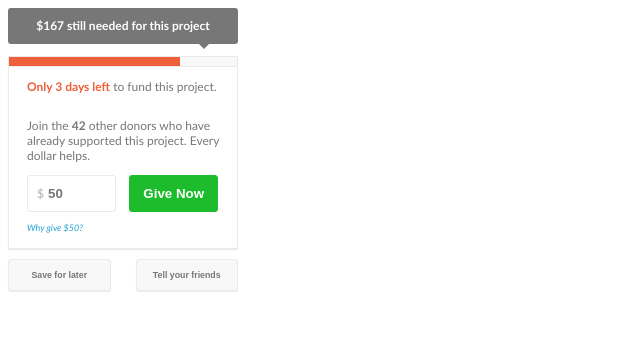
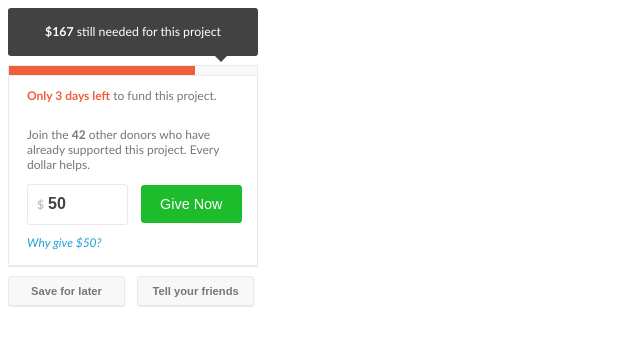
Before and after one commit to mlharris516/techtonic-part-1, a plain HTML site: page index.html in a window 1280 px wide. Shown: the whole page, without its empty margins (0-640 px from the left). Drawn offline with Linux system fonts and the light colour scheme.

Commit message:
added final fine tuning

```diff
--- a/index.html
+++ b/index.html
@@ -8,13 +8,13 @@
 
 <body>
   <header class="give-now-header">
-    <h1><span style="font-weight:bold">$167</span> still needed for this project</h1>
+    <h1><span style=font-weight:bold>$167</span> still needed for this project</h1>
   </header>
   <div class="progress-bar">
     <div></div>
   </div>
   <div class="main">
-    <p><span style="color:#EF5F3C;font-weight:bold">Only 3 days left</span> to fund this project.</p>
+    <p class=""><span style="color:#EF5F3C;font-weight:bold">Only 3 days left</span> to fund this project.</p>
     <p>Join the <span style=font-weight:bold>42</span> other donors who have already supported this project. Every dollar helps.</p>
     <form class="give-now">
       <!--div class to add dollar sign in text input-->
@@ -27,8 +27,8 @@
     <br>
   </div>
   <footer class="give-now-footer">
-    <button class="save-for-later">Save for later</button>
-    <button class="tell-your-friends">Tell your friends</button>
+    <button class="footer-button-1">Save for later</button>
+    <button class="footer-button-2">Tell your friends</button>
   </footer>
 </body>
 
--- a/stylesheet.css
+++ b/stylesheet.css
@@ -1,53 +1,54 @@
 * {
 	box-sizing: border-box;
-
 }
 
 body {
   font-family: "rooney-sans", Avenir-Book, Calibri, sans-serif;
   color: #424242;
-
+}
+header {
+	background: #424242;
+  text-align: center;
+  border-radius: 3px;
+  width: 250px;
+  height: 3em;
+  padding-top: .5em;
+  margin-bottom: 1em;
+  position: relative;
 }
 
 h1 {
-  font-family: "rooney-sans", Avenir-Book, Calibri, sans-serif;
-  background: #777;
+	font-family: "rooney-sans", Avenir-Book, Calibri, sans-serif;
   color: #FFFFFF;
-  text-align: center;
-  border-radius: 3px;
-  font-size: .75em;
-  width: 230px;
-  height: 3em;
-  padding-top: .85em;
-  margin-bottom: 1em;
-  position: relative;
-
+  font-size: .77em;
+	font-weight: lighter !important;
 }
 
 /* speech bubble triangle styling */
-h1:after {
+header::after {
 	content: '';
 	position: absolute;
 	bottom: 0;
 	left: 85%;
 	width: 0;
 	height: 0;
-	border: 5px solid transparent;
-	border-top-color: #777;
+	border: 6px solid transparent;
+	border-top-color: #424242;
 	border-bottom: 0;
-	margin-left: -5px;
-	margin-bottom: -5px;
+	margin-left: -6px;
+	margin-bottom: -6px;
 }
 
 .progress-bar {
   border-style: solid;
   border-width: 1px 1px 0 1px;
   border-color: #eaeaea;
-  width: 230px;
+  width: 250px;
   display: flex;
   flex-direction: column;
   height: 10px;
   background-color: #f8f8f8;
+	margin-top: -7px;
 }
 
 .progress-bar > div {
@@ -62,10 +63,10 @@ h1:after {
   border-style: solid;
   border-width: 1px;
   border-color: #eaeaea;
-  width: 230px;
+  width: 250px;
   color: #777;
-  padding-left: 1.5em;
-  padding-right: 1em;
+	padding-right: .5em;
+	padding-left: 1.5em;
   display: flex;
   flex-direction: column;
   box-shadow:0 1px 1px #eaeaea;
@@ -74,7 +75,7 @@ h1:after {
 a {
   font-style: italic;
   color: #20A1D4;
-  font-size: .75em;
+  font-size: 1em;
   text-decoration: none;
 }
 
@@ -101,13 +102,16 @@ a {
   border-width: 1px;
   border-color: #eaeaea;
   border-radius: 3px;
-  color: #777;
-  font-weight: bold;
   width: 45%;
   margin: 0 5px 10px 0;
-  padding: 10px 20px 10px 20px;
+  padding: 12px 20px 12px 20px;
 }
 
+.dollar-amount::placeholder {
+	color: #424242;
+	font-weight: bold;
+	font-size: 1.2em;
+}
 .submit {
   background-color: #1CBC2C;
   border-style: solid;
@@ -115,7 +119,7 @@ a {
   border-color: #1CBC2C;
   border-radius: 3px;
   color: #FFFFFF;
-  font-weight: bold;
+	font-size: 1.2em;
   width: 45%;
   margin: 0 0 0 5px;
   padding: 10px 10px 10px 10px;
@@ -129,19 +133,27 @@ button {
   border-radius: 3px;
   color: #777;
   font-weight: bold;
-  font-size: .55em;
-  width: 70%;
-  padding: 10px 10px 10px 10px;
+  font-size: .7em;
+	/*
+  width: 80%;
+  padding: 2px 15px 2px 15px;
+	*/
   box-shadow:0 1px 1px #eaeaea;
 }
 
-.save-for-later {
-  margin: 0 25px 0 0;
-}
 footer {
   padding: 10px 0 0 0;
-  display: flex;
-  flex-direction: left;
-  width: 230px;
+  width: 250px;
 
 }
+
+.footer-button-1 {
+	width: 117px;
+  height: 30px;
+	margin: 0 8px 0 0;
+}
+
+.footer-button-2 {
+	width: 117px;
+  height: 30px;
+}
```
